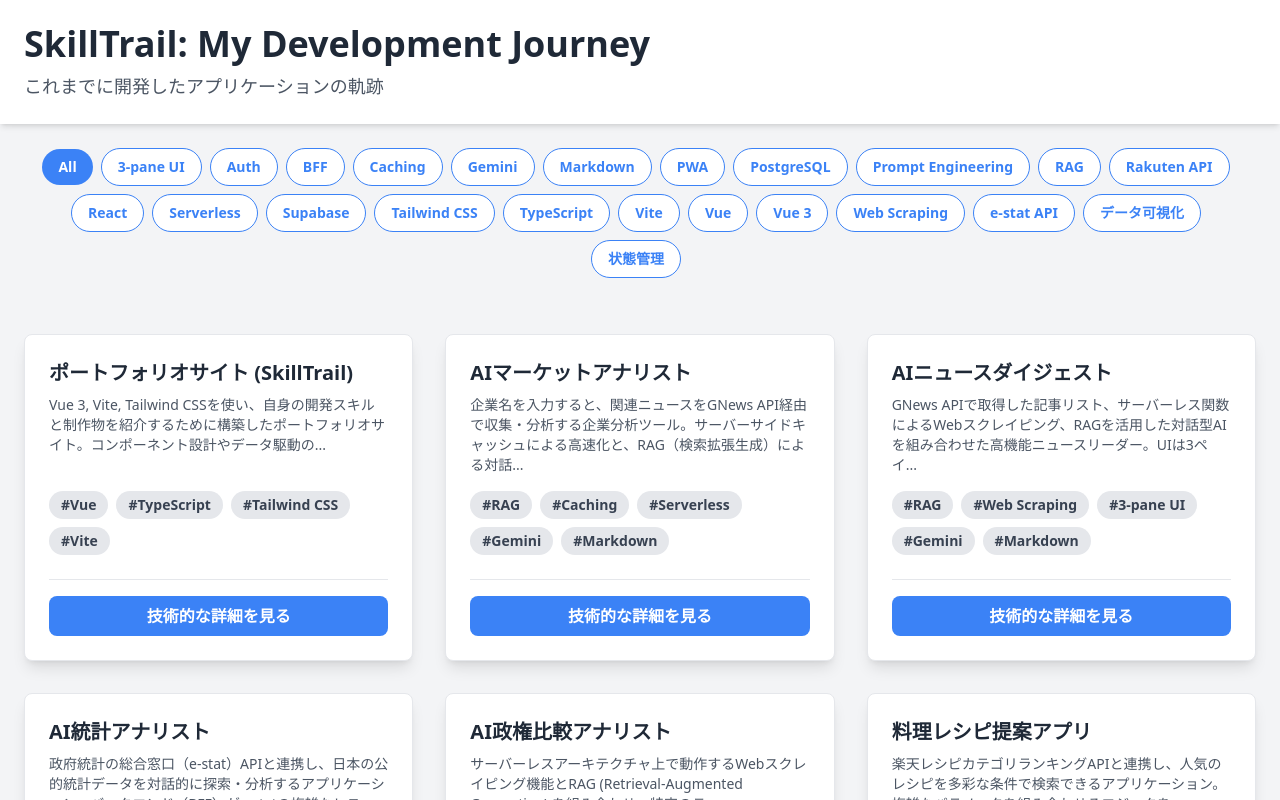
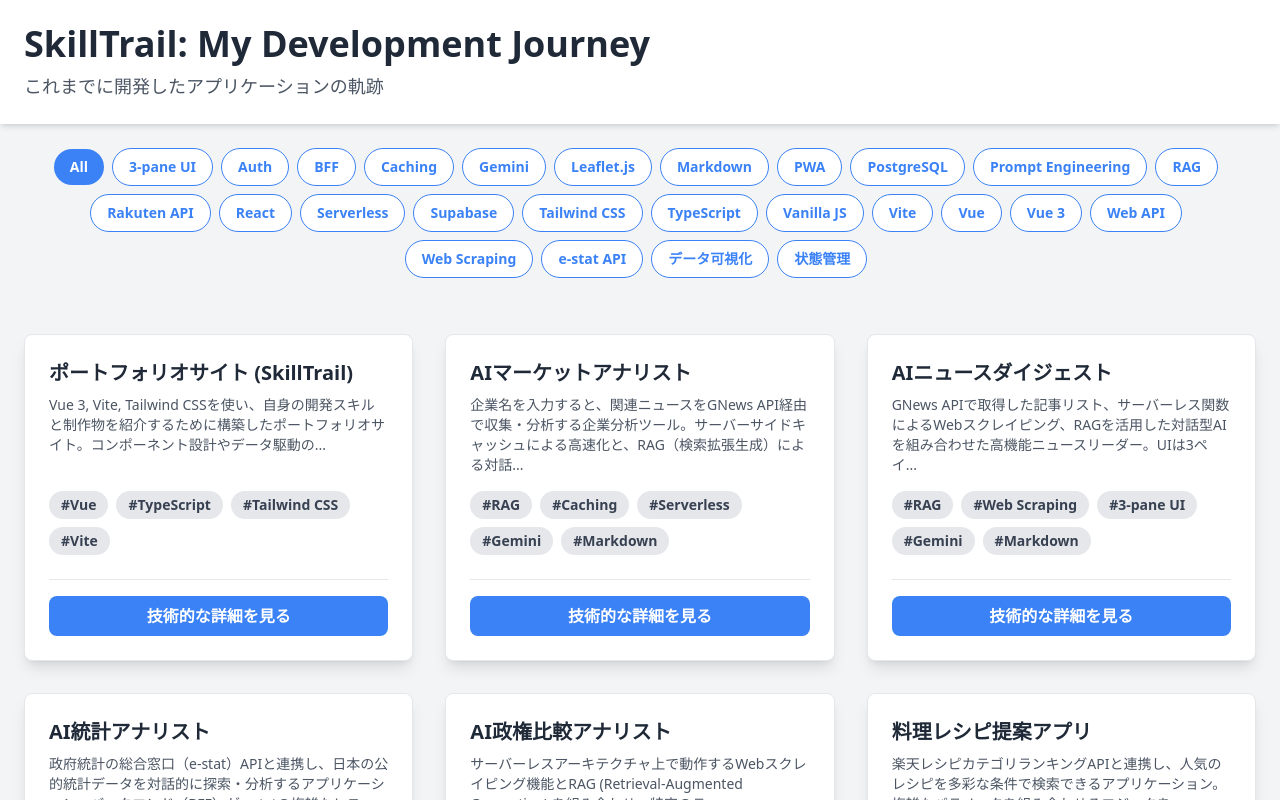
Before and after one commit to tako-chan0511/skilltrail, a Vue app: page / in a window 1280 px wide. Shown: the top 800 px of the page. Built offline with nearby package versions, Linux system fonts and the light colour scheme.

Commit message:
天気予報アプリ

```diff
--- a/src/apps.ts
+++ b/src/apps.ts
@@ -175,7 +175,6 @@
       { name: 'Vercel (BFF)', color: 'bg-black text-white' },
     ],
   },
-  // --- ★★★ ここから新規追加 ★★★ ---
   {
     id: 9,
     title: 'ブックマーク管理アプリ',
@@ -203,6 +202,35 @@
       { name: 'Tailwind CSS', color: 'bg-sky-200 text-sky-800' },
     ],
   },
+  // --- ★★★ ここから新規追加 ★★★ ---
+  {
+    id: 10,
+    title: '天気予報アプリ',
+    description: '複数の外部APIとCDNライブラリを連携させた、リッチなUIを持つ天気予報PWA。LocationIQ APIで地名・住所から緯度経度を割り出し（ジオコーディング）、OpenWeatherMap APIで詳細な気象情報を取得。結果はLeaflet.js製のインタラクティブ地図上に表示されます。気象情報に合わせたサウンドをtone.jsで再生するなど、遊び心のある機能も搭載しています。',
+    screenshot: '',
+    appUrl: 'https://hara0511weather-app.vercel.app/',
+    githubUrl: 'https://github.com/tako-chan0511/weather-app',
+    tags: ['Web API', 'Leaflet.js', 'PWA', 'Vanilla JS'],
+    learnings: {
+      challenge: '複数の外部サービス（API、CDN）に依存するため、それぞれの非同期処理の順序制御とエラーハンドリングが複雑化。特に、ジオコーディングAPIの成功を待ってから気象情報APIを呼び出す、といった処理の連鎖をいかに綺麗に書くかが課題でした。',
+      solution: 'async/await構文を全面的に採用し、非同期処理のフローを同期的で読みやすいコードに改善。APIリクエスト部分を責務ごとにモジュール化し、例えば`LocationService`が緯度経度を返し、`WeatherService`がそれを引き受ける形に設計。これにより、各サービスは自身の役割に専念でき、コードの再利用性とテスト容易性が向上しました。',
+    },
+    features: [
+      '都市名・住所・地図クリックによる多彩な地点指定',
+      'Leaflet.jsによるインタラクティブ地図表示',
+      'OpenWeatherMap APIによる詳細な気象データ取得',
+      'tone.jsによる気象サウンドの再生',
+      'PWA対応によるネイティブアプリのような体験',
+    ],
+    stack: [
+      { name: 'JavaScript (ES6+)', color: 'bg-yellow-200 text-yellow-800' },
+      { name: 'OpenWeatherMap API', color: 'bg-blue-500 text-white' },
+      { name: 'LocationIQ API', color: 'bg-purple-500 text-white' },
+      { name: 'Leaflet.js', color: 'bg-green-500 text-white' },
+      { name: 'tone.js', color: 'bg-orange-400 text-white' },
+      { name: 'PWA', color: 'bg-amber-300 text-amber-900' },
+    ],
+  },
 ];
 
 // 全てのタグを重複なく取得する
```
